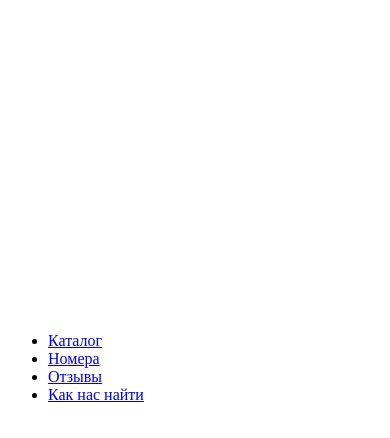
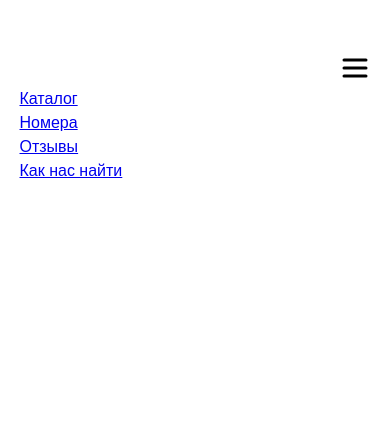
Before and after one commit to ar78ilnik/recetas2, a website: page app/index.html in a window 390 px wide. Drawn offline with nearby package versions, Linux system fonts and the light colour scheme; files that its build step writes are made by us from their sources.

Commit message:
header mobile

```diff
--- a/app/html_components/_header.html
+++ b/app/html_components/_header.html
@@ -1,15 +1,18 @@
 <header class="header">
     <div class="container container_header">
         <a class="logo" href="index.html">
-            <svg class="icon icon-logo">
+            <svg class="icon icon_logo" width="32" height="32">
                 <use xlink:href="img/sprite.svg#icon-logo"></use>
             </svg>
         </a>
-        <svg class="icon icon-burger">
-            <use xlink:href="img/sprite.svg#icon-burger"></use>
-        </svg>
         <nav class="nav nav_header">
-            <ul class="list list_header">
+            <button class="button button_nav" type="button" aria-expanded="false" aria-controls="list_header">
+            <svg class="icon icon_nav" aria-hidden="true" width="32" height="32">
+                <use class="icon_nav icon_nav-menu" href="img/sprite.svg#menu"></use>
+                <use class="icon_nav icon_nav-cross" href="img/sprite.svg#cross"></use>
+            </svg>
+            </button>
+            <ul class="list list_header" id="list_header">
                 <li class="list_item">
                     <a class="link link_header" href="catalog.html">Каталог</a>
                 </li>
--- a/app/index.html
+++ b/app/index.html
@@ -1,12 +1,12 @@
 <!DOCTYPE html>
-<html lang="ru">
+<html class="page" lang="ru">
     <head>
         <meta charset="UTF-8">
         <meta name="viewport" content="width=device-width, initial-scale=1.0">
         <link rel="stylesheet" href="css/style.min.css">
         <title>Recetas</title>
     </head>
-    <body class="body">
+    <body class="page__body">
         @@include('html_components/_header.html')
     </body>
 </html>
--- /dev/null
+++ b/app/scss/box-model.scss
@@ -0,0 +1,7 @@
+/* Box model */
+
+*,
+*::before,
+*::after {
+	box-sizing: border-box;
+}
--- /dev/null
+++ b/app/scss/button.scss
@@ -0,0 +1,12 @@
+/* Button */
+
+.button {
+	&_nav {
+		display: block;
+		margin: 0;
+		padding: 0;
+		border: none;
+		background-color: transparent;
+		justify-self: end;
+	}
+}
--- /dev/null
+++ b/app/scss/container.scss
@@ -0,0 +1,7 @@
+/* Container */
+
+.container {
+	&_header {
+		padding: 5%;
+	}
+}
--- /dev/null
+++ b/app/scss/icon.scss
@@ -0,0 +1,15 @@
+/* Icon */
+
+.icon {
+	&_nav {
+		stroke: var(--basic-black);
+	}
+	&_nav-menu,
+	&_nav-open &_nav-cross {
+		display: block;
+	}
+	&_nav-cross,
+	&_nav-open &_nav-menu {
+		display: none;
+	}
+}
--- /dev/null
+++ b/app/scss/list.scss
@@ -0,0 +1,9 @@
+/* List */
+
+.list {
+	&_header {
+		margin: 0;
+		padding: 0;
+		list-style: none;
+	}
+}
--- /dev/null
+++ b/app/scss/logo.scss
@@ -0,0 +1,7 @@
+/* Logo */
+
+.logo {
+	display: block;
+	width: 32px;
+	height: 32px;
+}
--- /dev/null
+++ b/app/scss/nav.scss
@@ -0,0 +1,7 @@
+/* Navigation */
+
+.nav {
+	&_header {
+		display: grid;
+	}
+}
--- /dev/null
+++ b/app/scss/page.scss
@@ -0,0 +1,8 @@
+/* Page */
+.page {
+	line-height: 1.5;
+	font-family: sans-serif;
+		&__body {
+			margin: 0;
+		}
+}
--- a/app/scss/style.scss
+++ b/app/scss/style.scss
@@ -1 +1,9 @@
-@import 'body';
+@import 'var.scss';
+@import 'box-model.scss';
+@import 'page';
+@import 'container.scss';
+@import 'logo';
+@import 'list';
+@import 'nav';
+@import 'button';
+@import 'icon';
--- /dev/null
+++ b/app/scss/var.scss
@@ -0,0 +1,3 @@
+:root {
+	--basic-black: #000000;
+}
```
Also changed, not shown: gulpfile.js (+2 -9 lines), app/img/sprite.svg (added), app/scss/body.scss (deleted).
